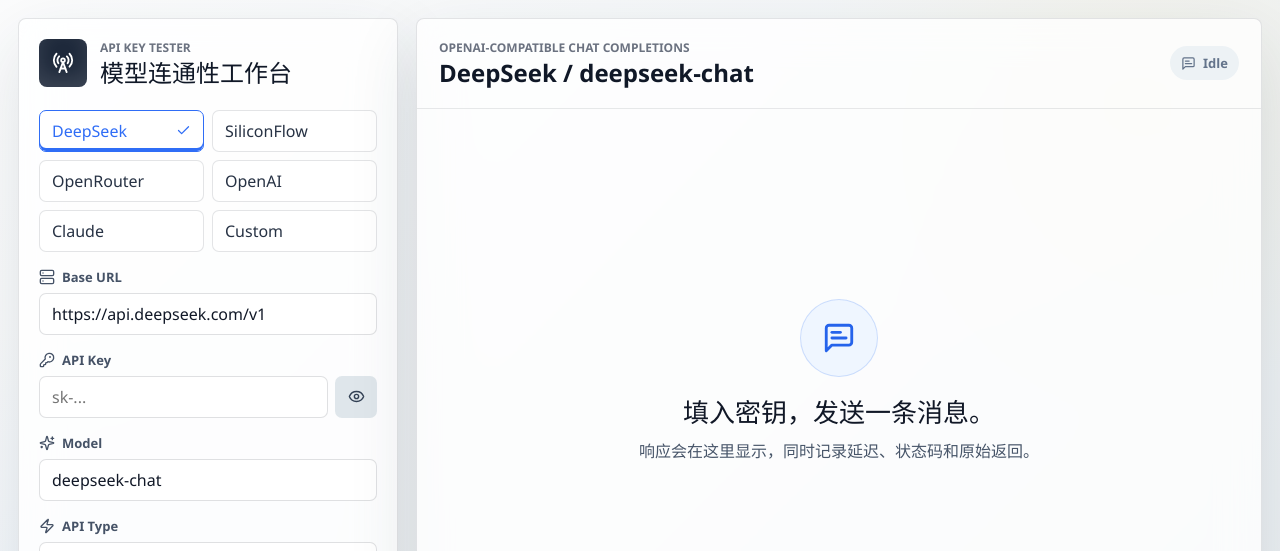
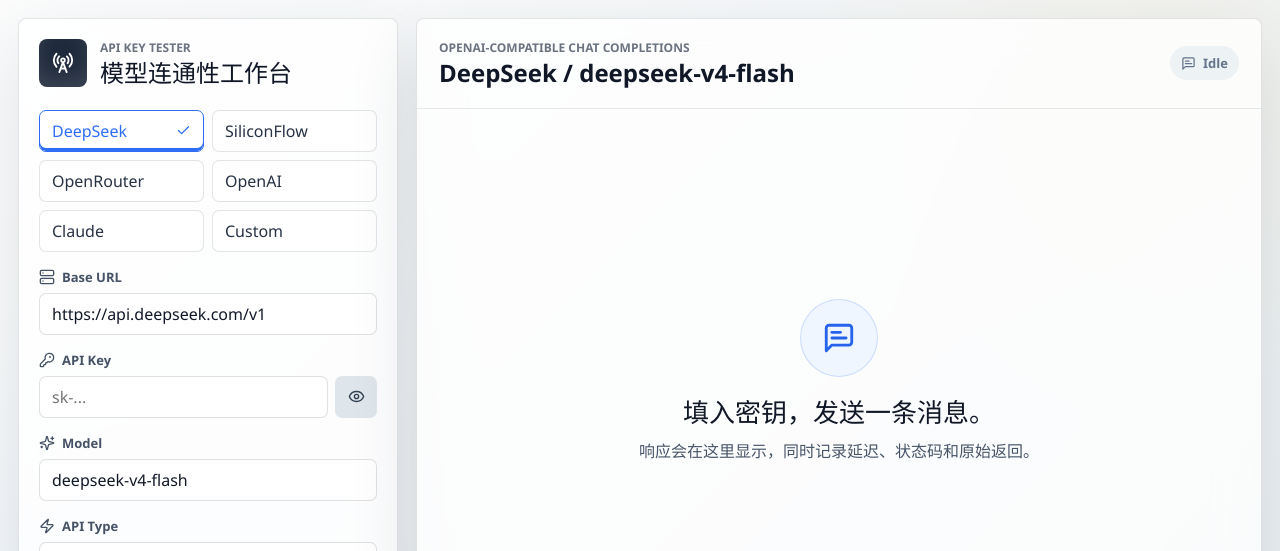
Before and after one commit to yys806/API-test, a React (Vite) app: page / in a window 1280 px wide. Shown: the top 551 px of the page. Built offline with nearby package versions, Linux system fonts and the light colour scheme.

Commit message:
feat: update deepseek model presets

```diff
--- a/src/App.tsx
+++ b/src/App.tsx
@@ -230,7 +230,21 @@
               <Sparkles size={16} />
               Model
             </span>
-            <input id="model" name="model" value={model} onChange={(event) => setModel(event.target.value)} placeholder="model-name" />
+            <input
+              id="model"
+              name="model"
+              value={model}
+              onChange={(event) => setModel(event.target.value)}
+              placeholder="model-name"
+              list={activeProvider.models?.length ? 'model-options' : undefined}
+            />
+            {activeProvider.models?.length ? (
+              <datalist id="model-options">
+                {activeProvider.models.map((modelName) => (
+                  <option key={modelName} value={modelName} />
+                ))}
+              </datalist>
+            ) : null}
           </label>
 
           <label className="field">
--- a/src/lib/providers.ts
+++ b/src/lib/providers.ts
@@ -5,6 +5,7 @@
   name: string;
   baseUrl: string;
   defaultModel: string;
+  models?: string[];
   endpointType: EndpointType;
   accent: string;
   note: string;
@@ -15,7 +16,8 @@
     id: 'deepseek',
     name: 'DeepSeek',
     baseUrl: 'https://api.deepseek.com/v1',
-    defaultModel: 'deepseek-chat',
+    defaultModel: 'deepseek-v4-flash',
+    models: ['deepseek-v4-flash', 'deepseek-v4-pro'],
     endpointType: 'openai-compatible',
     accent: '#2f6df6',
     note: 'OpenAI-compatible chat completions'
```
Also changed, not shown: 1 other file (tests, documents, lock files or other folders).
